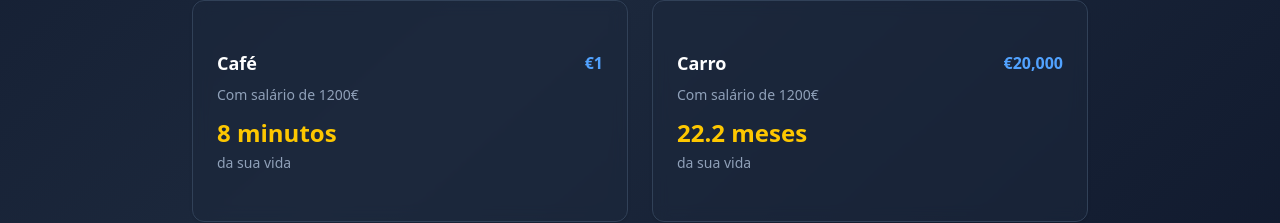
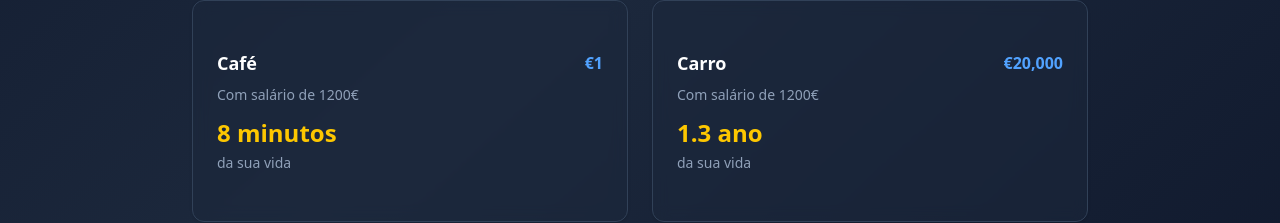
Before and after one commit to miguelmendesnet/custocompra, a Next.js app: page / in a window 1280 px wide. Shown: the part 677-900 px from the top of the page. Built offline with nearby package versions, Linux system fonts and the light colour scheme.

Commit message:
Examples: use entered monthly salary on Calculate; remove fixed 1200€ values and compute example durations dynamically

```diff
--- a/app/page.tsx
+++ b/app/page.tsx
@@ -17,6 +17,7 @@ export default function LifeCostCalculator() {
     months: number
     years: number
   } | null>(null)
+  const [examplesWage, setExamplesWage] = useState<number>(1200)
 
   const calculateLifeCost = () => {
     const wage = Number.parseFloat(monthlyWage)
@@ -32,6 +33,7 @@ export default function LifeCostCalculator() {
     const years = months / 12
 
     setResults({ hours, days, weeks, months, years })
+    setExamplesWage(wage)
   }
 
   const formatTimeWithMinutes = (totalHours: number) => {
@@ -66,11 +68,26 @@ export default function LifeCostCalculator() {
     }
   }
 
-  const examples = [
-    { item: "Café", wage: 1200, cost: 1, result: "8 minutos" },
-    { item: "Carro", wage: 1200, cost: 20000, result: "22.2 meses" },
-    { item: "Almoço Fora", wage: 1200, cost: 25, result: "3.3 horas" },
-    { item: "Casa", wage: 1200, cost: 200000, result: "18.5 anos" },
+  const getExampleResult = (cost: number, wage: number) => {
+    if (wage <= 0 || cost <= 0) return ""
+    const hourlyWage = wage / 160
+    const hours = cost / hourlyWage
+    const days = hours / 8
+    const weeks = days / 5
+    const months = weeks / 4.33
+    const years = months / 12
+    if (years >= 1) return `${years.toFixed(1)} ano${years >= 2 ? "s" : ""}`
+    if (months >= 1) return `${months.toFixed(1)} mês${months >= 2 ? "es" : ""}`
+    if (weeks >= 1) return `${weeks.toFixed(1)} semana${weeks >= 2 ? "s" : ""}`
+    if (days >= 1) return `${days.toFixed(1)} dia${days >= 2 ? "s" : ""}`
+    return formatTimeWithMinutes(hours)
+  }
+
+  const baseExamples = [
+    { item: "Café", cost: 1 },
+    { item: "Carro", cost: 20000 },
+    { item: "Almoço Fora", cost: 25 },
+    { item: "Casa", cost: 200000 },
   ]
 
   return (
@@ -194,7 +211,7 @@ export default function LifeCostCalculator() {
         <div className="max-w-4xl mx-auto">
           <h2 className="font-serif text-3xl font-bold text-center mb-8 text-white">Exemplos</h2>
           <div className="grid grid-cols-1 md:grid-cols-2 gap-6">
-            {examples.map((example, index) => (
+            {baseExamples.map((example, index) => (
               <Card
                 key={index}
                 className="hover:shadow-lg transition-shadow bg-slate-800/50 backdrop-blur-sm border-slate-700 hover:border-slate-600"
@@ -204,8 +221,8 @@ export default function LifeCostCalculator() {
                     <h3 className="font-semibold text-lg text-white">{example.item}</h3>
                     <span className="text-blue-400 font-bold">€{example.cost.toLocaleString()}</span>
                   </div>
-                  <div className="text-sm text-slate-400 mb-3">Com salário de {example.wage}€</div>
-                  <div className="text-2xl font-bold text-yellow-400">{example.result}</div>
+                  <div className="text-sm text-slate-400 mb-3">Com salário de {examplesWage}€</div>
+                  <div className="text-2xl font-bold text-yellow-400">{getExampleResult(example.cost, examplesWage)}</div>
                   <div className="text-sm text-slate-400 mt-1">da sua vida</div>
                 </CardContent>
               </Card>
```
